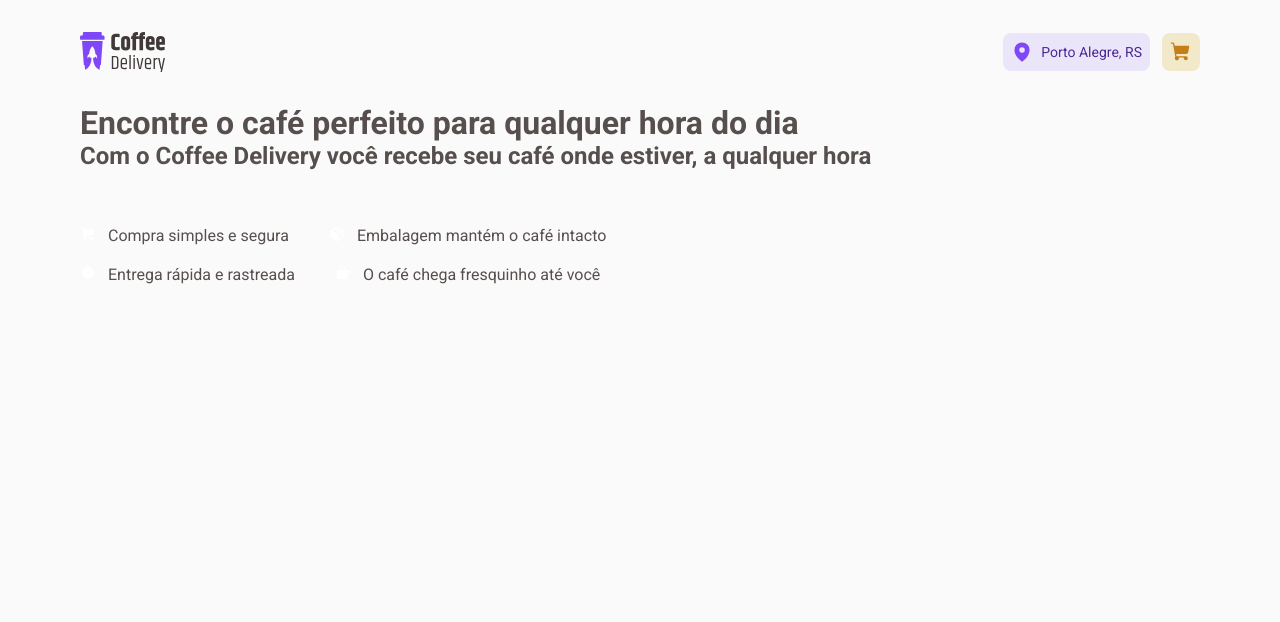
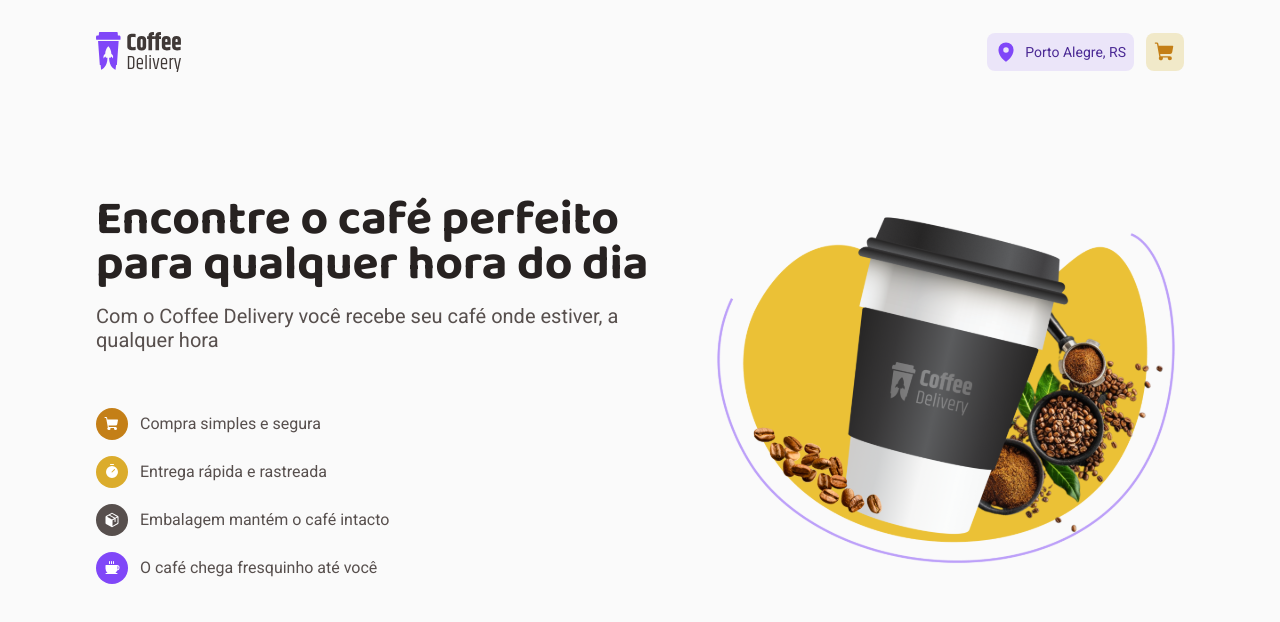
Before and after one commit to EGuerra7/coffee-delivery, a React (Vite) app: page / in a window 1280 px wide. Shown: the top 622 px of the page. Built offline with nearby package versions, Linux system fonts and the light colour scheme.

Commit message:
Components in the Home page

```diff
--- a/src/layouts/styles.ts
+++ b/src/layouts/styles.ts
@@ -1,7 +1,7 @@
 import styled from 'styled-components'
 
 export const LayoutContainer = styled.div`
-    width: calc( 100vw - 10rem);
+    width: calc( 100vw - 12rem);
     height: 100vh;
     margin: 0 auto;
 
--- a/src/pages/Home/Home.tsx
+++ b/src/pages/Home/Home.tsx
@@ -1,40 +1,13 @@
-import { Coffee, Package, ShoppingCart, Timer } from "phosphor-react";
-import { HomeContainer, IntroItens, IntroSection } from "./styles";
-import { useTheme } from "styled-components";
+import Intro from "./components/Intro/Intro";
+import { HomeContainer } from "./styles";
+
 
 export default function Home() {
-  const theme = useTheme();
+
 
   return (
     <HomeContainer>
-      <IntroSection>
-        <div>
-          <h1>Encontre o café perfeito para qualquer hora do dia</h1>
-          <h2>Com o Coffee Delivery você recebe seu café onde estiver, a qualquer hora</h2>
-        </div>
-        <IntroItens>
-          <div>
-            <span>
-              <ShoppingCart weight="fill" color={theme.white}/>
-              Compra simples e segura
-            </span>
-            <span>
-              <Package weight="fill" color={theme.white}/>
-              Embalagem mantém o café intacto
-            </span>
-          </div>
-          <div>
-            <span>
-              <Timer weight="fill" color={theme.white}/>
-              Entrega rápida e rastreada
-            </span>
-            <span>
-              <Coffee  weight="fill" color={theme.white}/>
-              O café chega fresquinho até você
-            </span>
-          </div>
-        </IntroItens>
-      </IntroSection>
+      <Intro />
     </HomeContainer>
   )
 }
--- /dev/null
+++ b/src/pages/Home/components/Intro/Intro.tsx
@@ -0,0 +1,51 @@
+import { ShoppingCart, Timer, Package, Coffee } from "phosphor-react";
+import { useTheme } from "styled-components";
+import { IntroSection, IntroItens, IconMoldure } from "./styles";
+import CoffeImage from '../../../../assets/coffee.svg';
+
+export default function Intro() {
+    const theme = useTheme();
+
+    return (
+    <IntroSection>
+        <main>
+            <div>
+                <h1>Encontre o café perfeito para qualquer hora do dia</h1>
+                <h2>Com o Coffee Delivery você recebe seu café onde estiver, a qualquer hora</h2>
+            </div>
+            <IntroItens>
+            <div>
+                <span>
+                <IconMoldure $color={"yellow-dark"}>
+                    <ShoppingCart weight="fill" color={theme.white}/>
+                </IconMoldure>
+                Compra simples e segura
+                </span>
+                <span>
+                <IconMoldure $color={"yellow"}>
+                    <Timer weight="fill" color={theme.white}/>
+                </IconMoldure>
+                Entrega rápida e rastreada
+                </span>
+
+            </div>
+            <div>
+            <span>
+                <IconMoldure $color={"base-text"}>
+                    <Package weight="fill" color={theme.white}/>
+                </IconMoldure>
+                Embalagem mantém o café intacto
+                </span>
+                <span>
+                <IconMoldure $color={"purple"}>
+                    <Coffee  weight="fill" color={theme.white}/>
+                </IconMoldure>
+                O café chega fresquinho até você
+                </span>
+            </div>
+            </IntroItens>
+        </main>
+            <img src={CoffeImage} />
+    </IntroSection>
+  )
+}
--- /dev/null
+++ b/src/pages/Home/components/Intro/styles.ts
@@ -0,0 +1,64 @@
+import styled from "styled-components";
+
+export const IntroSection = styled.div`
+    margin-top: 5.875rem;
+    display: flex;
+    justify-content: space-between;
+    align-items: center;
+    width: 100%;
+
+    main{
+        display: flex;
+        max-width: 36.75rem;
+        flex-direction: column;
+        gap: 3.5rem;
+
+        div{
+            display: flex;
+            flex-direction: column;
+            gap: 1rem;
+        }
+
+
+        h1{
+            font-family: ${props => props.theme["font-balo"]};
+            color: ${props => props.theme["base-title"]};
+            font-weight: bold;
+            font-size: 3rem;
+            line-height: 2.8rem;
+        }
+        h2{
+            font-size: 1.25rem;
+            font-weight: 400;
+        }
+    }
+
+    img{
+        max-width: 29.75rem;
+    }
+`
+
+export const IntroItens = styled.div`
+    display: flex;
+    gap: 2.5rem;
+    color: ${props => props.theme["base-text"]};
+    flex: 1;
+
+    div{
+        display: flex;
+        flex-direction: column;
+        gap: 1.25rem;
+
+        span{
+            display: flex;
+            align-items: center;
+            gap: 0.75rem;
+        }
+    }
+`
+
+export const IconMoldure = styled.div<{ $color: string; }>`
+    padding: 8px;
+    border-radius: 9999px;
+    background-color: ${props => props.theme[props.$color]};
+`
--- a/src/pages/Home/styles.ts
+++ b/src/pages/Home/styles.ts
@@ -5,27 +5,3 @@
     align-items: center;
     justify-content: space-between;
 `
-
-export const IntroSection = styled.div`
-    display: flex;
-    flex-direction: column;
-    gap: 3.5rem;
-`
-
-export const IntroItens = styled.div`
-    display: flex;
-    flex-direction: column;
-    gap: 1.25rem;
-    color: ${props => props.theme["base-text"]};
-    flex: 1;
-
-    div{
-        display: flex;
-        gap: 2.5rem;
-
-        span{
-            display: flex;
-            gap: 0.75rem;
-        }
-    }
-`
```
Also changed, not shown: src/assets/coffee.svg (added).
